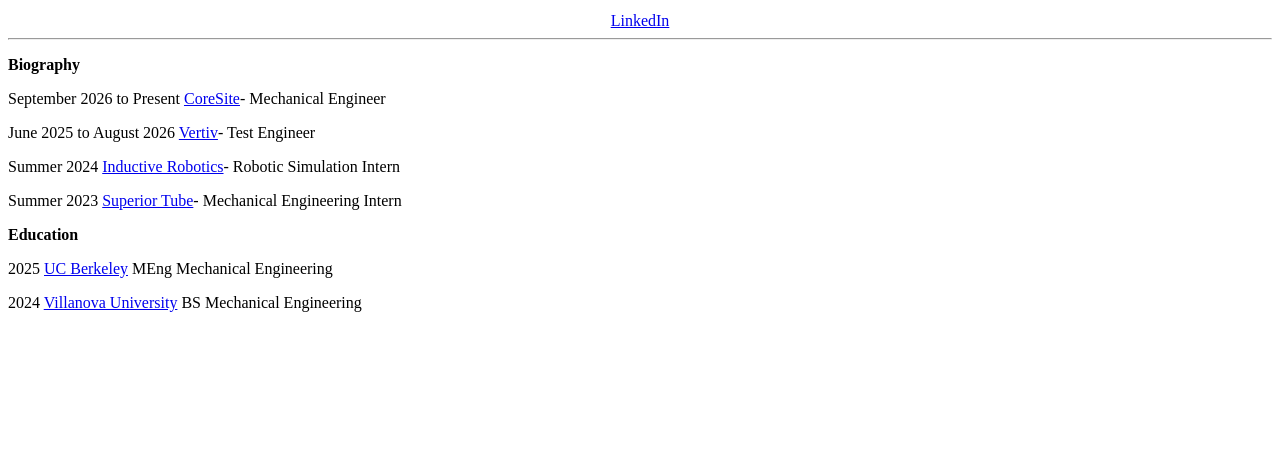
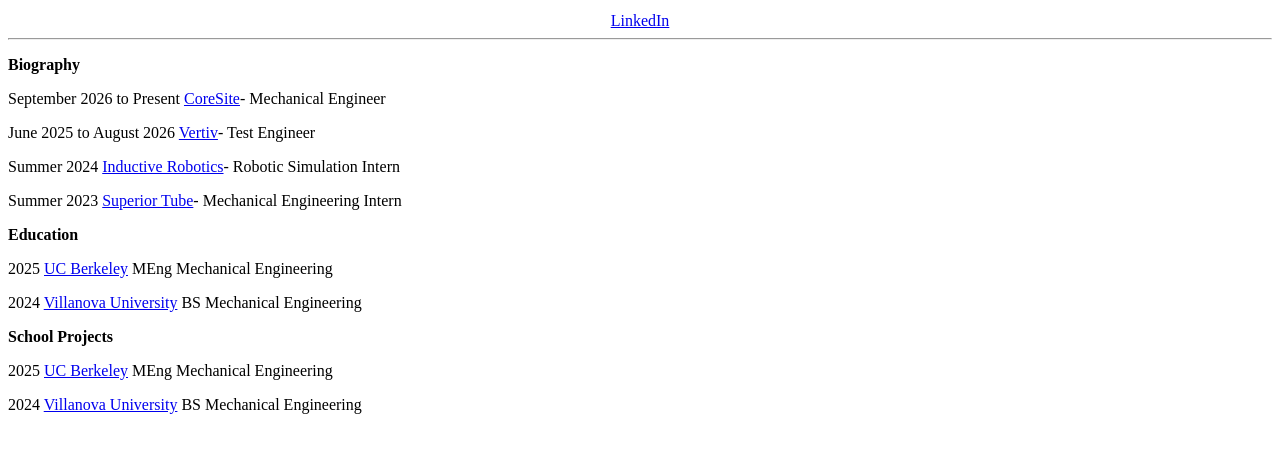
Before and after one commit to jahndagr8/supersimple-website, a plain HTML site: page index.html in a window 1280 px wide. Shown: the part 175-628 px from the top of the page. Drawn offline with Linux system fonts and the light colour scheme.

Commit message:
Add school projects section to index.html

```diff
--- a/index.html
+++ b/index.html
@@ -78,5 +78,16 @@
         2024 <a href="https://www.villanova.edu">Villanova University</a> BS Mechanical Engineering
       </p>
     </div>
+    <div>
+      <p style="font-weight: bold;">
+        School Projects
+      </p>
+      <p>
+        2025 <a href="https://www.berkeley.edu">UC Berkeley</a> MEng Mechanical Engineering
+      </p>
+      <p>
+        2024 <a href="https://www.villanova.edu">Villanova University</a> BS Mechanical Engineering
+      </p>
+    </div>
   </body>
 </html>
```
